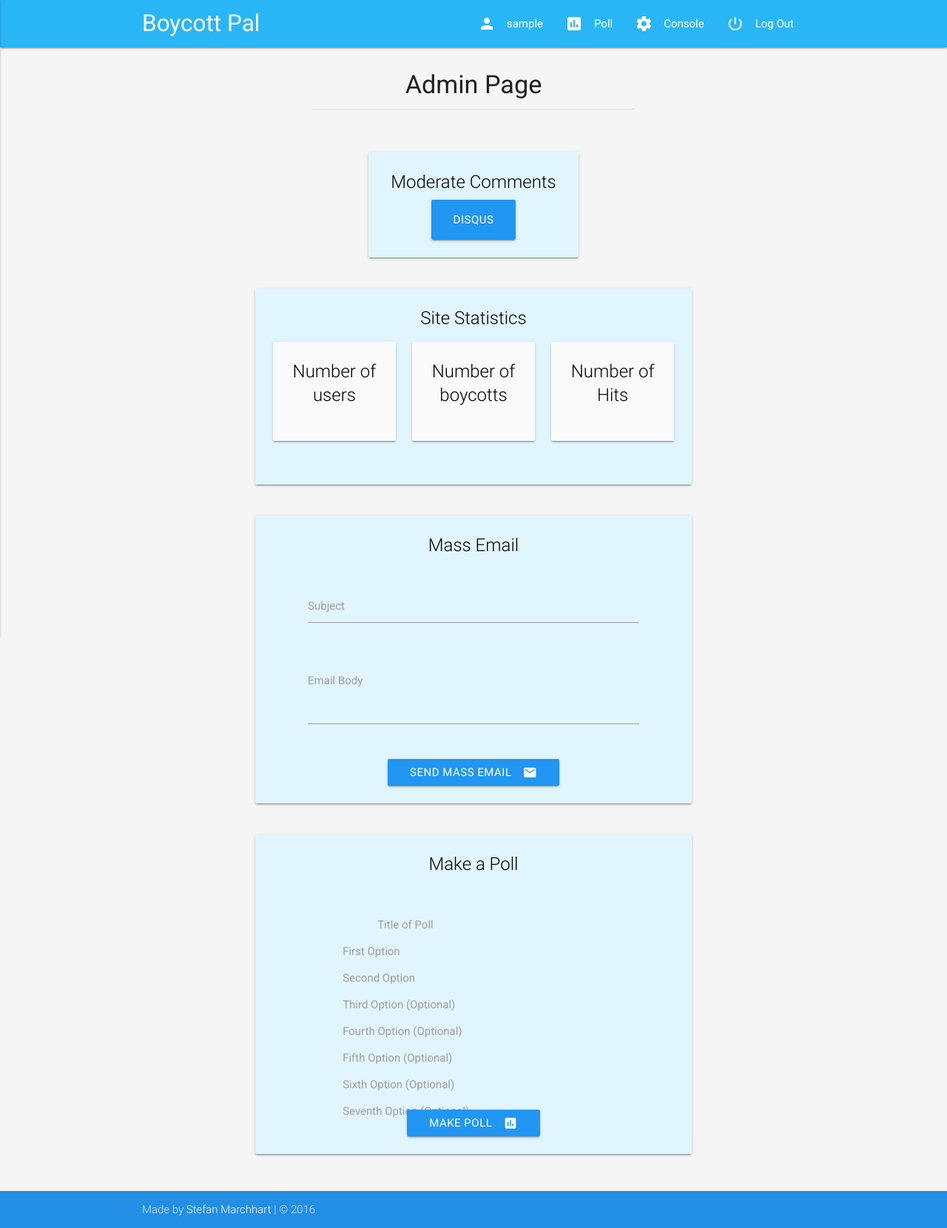
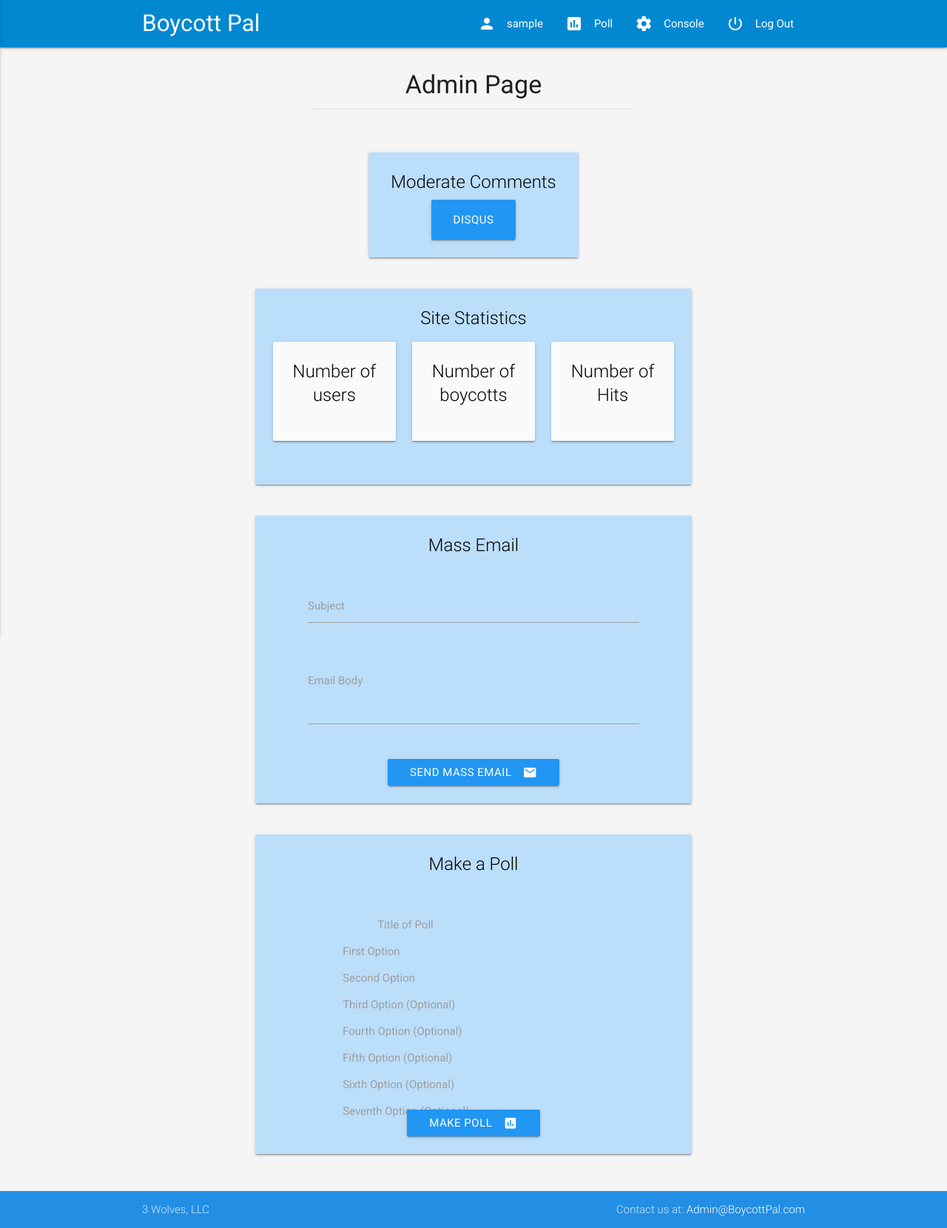
Before and after one commit to StefanMarchhart/boycottpal, a Django app: page /console/mass_email in a window 1280 px wide. Shown: the whole page at 74% size. Run offline with Django 3.2, Linux system fonts and the light colour scheme; the visitor is signed in with stand-in values (Sample User, id 1); some libraries are stand-ins or nearby versions.

Commit message:
style changes, adsense

```diff
--- a/account/templates/console.html
+++ b/account/templates/console.html
@@ -28,7 +28,7 @@
         <div class="container">
             <div class="row">
                 <div class="col s12 m4 offset-m4">
-                    <div class="light-blue lighten-5 card">
+                    <div class="blue lighten-4 card">
                         <div class="card-content black-text center">
                             <span class="card-title">Moderate Comments</span>
                             <div class="panel-body center">
@@ -42,7 +42,7 @@
             <div class="row">
                 <div class="col s12 m8 offset-m2">
 
-                    <div class="light-blue lighten-5 card">
+                    <div class="blue lighten-4 card">
                         <div class="card-content black-text center">
                             <span class="card-title">Site Statistics</span>
                             <div class="panel-body">
@@ -93,7 +93,7 @@
             <div class="row">
                 <div class="col s12 m8 offset-m2">
 
-                    <div class="light-blue lighten-5 card">
+                    <div class="blue lighten-4 card">
                         <div class="card-content black-text center">
                             <span class="card-title">Mass Email</span>
                             <div class="panel-body">
@@ -139,7 +139,7 @@
             <div class="row">
                 <div class="col s12 m8 offset-m2">
 
-                    <div class="light-blue lighten-5 card">
+                    <div class="blue lighten-4 card">
                         <div class="card-content black-text center">
                             <span class="card-title">Make a Poll</span>
                             <div class="panel-body">
--- a/account/templates/get_reset.html
+++ b/account/templates/get_reset.html
@@ -6,7 +6,7 @@
     <div class="container">
         <div class="row">
           <div class="col s12 m6 offset-m3">
-              <div class="light-blue lighten-5 card">
+              <div class="blue lighten-4 card">
                   <div class="card-content black-text center">
                     <span class="card-title">Password Reset</span>
 
--- a/account/templates/login.html
+++ b/account/templates/login.html
@@ -6,7 +6,7 @@
     <div class="container">
         <div class="row">
           <div class="col s12 m6 offset-m3">
-              <div class="light-blue lighten-5 card">
+              <div class="blue lighten-4 card">
                   <div class="card-content black-text center">
                     <span class="card-title">Please Sign In</span>
 
--- a/account/templates/reset_password.html
+++ b/account/templates/reset_password.html
@@ -6,7 +6,7 @@
     <div class="container">
         <div class="row">
           <div class="col s12 m6 offset-m3">
-              <div class="light-blue lighten-5 card">
+              <div class="blue lighten-4 card">
                   <div class="card-content black-text center">
                     <span class="card-title">Create a new password for {{ username }}</span>
 
--- a/account/templates/settings.html
+++ b/account/templates/settings.html
@@ -6,7 +6,7 @@
     <div class="container">
         <div class="row">
           <div class="col s12 m6 offset-m3">
-              <div class="light-blue lighten-5 card">
+              <div class="blue lighten-4 card">
                   <div class="card-content black-text center">
                     <span class="card-title">Account Settings</span>
                     <div class="panel-body">
--- a/account/templates/signup.html
+++ b/account/templates/signup.html
@@ -6,7 +6,7 @@
     <div class="container">
         <div class="row">
           <div class="col s12 m6 offset-m3">
-              <div class="light-blue lighten-5 card">
+              <div class="blue lighten-4 card">
                   <div class="card-content black-text center">
                     <span class="card-title">Make an Account</span>
 
--- a/account/views.py
+++ b/account/views.py
@@ -307,7 +307,7 @@ def MassEmail(request):
             for user in BoycottUser.objects.all():
                 mailList.append(user.email)
 
-            send_mail(subject, email, 'BoycottPal_Admin@BoycottPal.com', mailList,
+            send_mail(subject, email, 'admin@BoycottPal.com', mailList,
                       fail_silently=True)
             return HttpResponseRedirect('/console/?alert=sent')
 
--- a/boycott/templates/base.html
+++ b/boycott/templates/base.html
@@ -7,6 +7,15 @@
     <meta name="viewport" content="width=device-width, initial-scale=1.0">
     <title>Boycott Pal</title>
 
+
+
+    <script async src="//pagead2.googlesyndication.com/pagead/js/adsbygoogle.js"></script>
+    <script>
+      (adsbygoogle = window.adsbygoogle || []).push({
+        google_ad_client: "ca-pub-8821110528258520",
+        enable_page_level_ads: true
+      });
+    </script>
     <link rel="stylesheet" href="https://cdnjs.cloudflare.com/ajax/libs/materialize/0.97.8/css/materialize.min.css">
     <link rel="stylesheet" href="https://cdnjs.cloudflare.com/ajax/libs/sweetalert/1.1.3/sweetalert.min.css">
     <link href="https://fonts.googleapis.com/icon?family=Material+Icons" rel="stylesheet">
@@ -25,7 +34,7 @@
 <body class="blue grey lighten-4">
 <header>
 
-<nav class="light-blue lighten-1" role="navigation">
+<nav class="light-blue darken-2" role="navigation">
     <div class="nav-wrapper container"><a id="logo-container" href="/" class="brand-logo">Boycott Pal</a>
       <ul class="right hide-on-med-and-down">
           {% if user.is_authenticated %}
@@ -60,10 +69,11 @@
 
 </main>
 
-  <footer class="page-footer blue darker-2">
+  <footer class="page-footer blue darker-3">
     <div class="footer-copyright">
       <div class="container">
-        Made by <a class="white-text" href="http://stefanmarchhart.com"> Stefan Marchhart</a> | &copy; 2016
+{#        Made by <a class="white-text" href="http://stefanmarchhart.com"> Stefan Marchhart</a> | &copy; 2016#}
+        3 Wolves, LLC <span class="right"> Contact us at: <a class="white-text" href="mailto:admin@boycottpal.com ">Admin@BoycottPal.com</a></span>
       </div>
     </div>
   </footer>
--- a/boycotted/templates/add_boycott.html
+++ b/boycotted/templates/add_boycott.html
@@ -6,7 +6,7 @@
     <div class="container">
         <div class="row">
             <div class="col s12 m6 offset-m3">
-                <div class="light-blue lighten-5 card">
+                <div class="blue lighten-4 card">
                     <div class="card-content black-text center">
                         <span class="card-title">Boycott Something</span>
 
--- a/boycotted/templates/edit_boycott.html
+++ b/boycotted/templates/edit_boycott.html
@@ -6,7 +6,7 @@
     <div class="container">
         <div class="row">
             <div class="col s12 m6 offset-m3">
-                <div class="light-blue lighten-5 card">
+                <div class="blue lighten-4 card">
                     <div class="card-content black-text center">
                         <span class="card-title"><strong>Editing:</strong> {{ name }} {{ location }}</span>
 
--- a/polls/templates/view_poll.html
+++ b/polls/templates/view_poll.html
@@ -47,7 +47,6 @@
                                     });
 
                                 </script>
-                                <a href="/poll/view/all" class="waves-effect waves-light blue btn">See all Polls</a>
                             </div>
                         </div>
                     </div>
```
Also changed, not shown: account/templates/home.html (+12 -12 lines).
